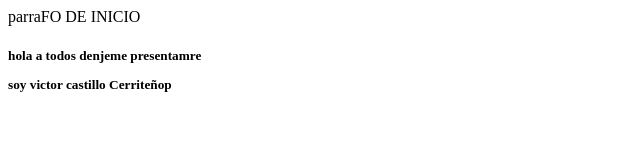
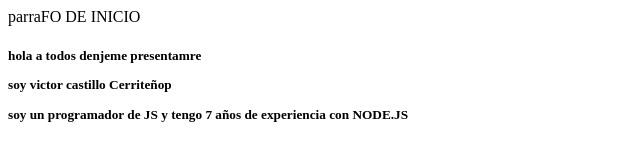
Before and after one commit to victorcid/test_class_git, a plain HTML site: page index.html in a window 1280 px wide. Shown: the whole page, without its empty margins (0-640 px from the left). Drawn offline with Linux system fonts and the light colour scheme.

Commit message:
aggregado el contenido adicional

```diff
--- a/index.html
+++ b/index.html
@@ -5,3 +5,4 @@
 	<div class="containre">
 		<h5> hola a todos denjeme presentamre
 		<p> soy victor castillo Cerriteñop
+		<p> soy un programador de JS y tengo 7 años de experiencia con NODE.JS
```
